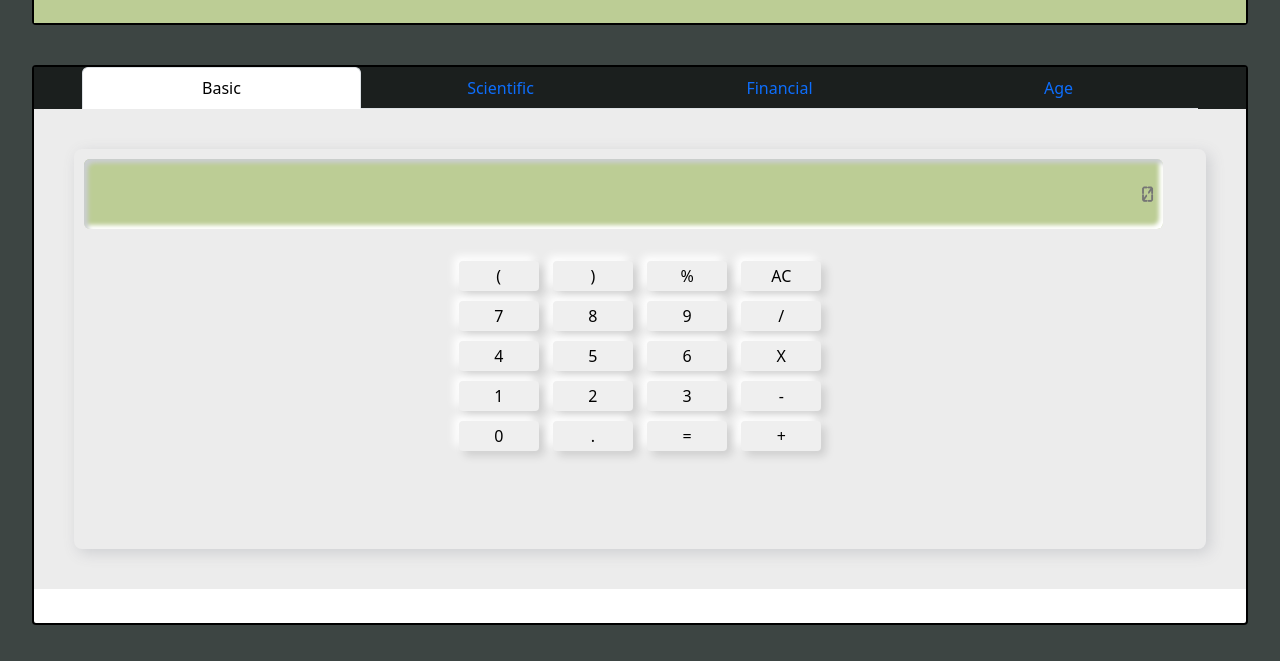
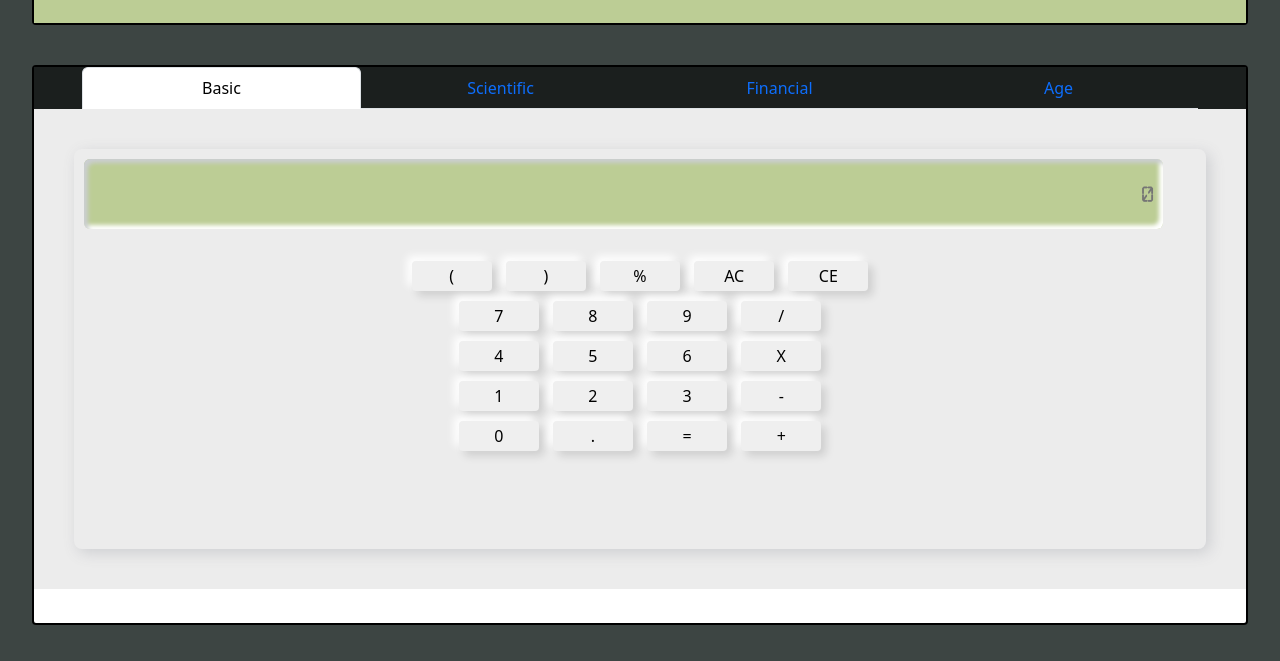
Before and after one commit to AyushSingh-Tomar/Calculator, a plain HTML site: page basic.html in a window 1280 px wide. Shown: the part 139-800 px from the top of the page. Drawn offline with nearby package versions, Linux system fonts and the light colour scheme.

Commit message:
changed changed

```diff
--- a/basic.html
+++ b/basic.html
@@ -46,6 +46,7 @@
                                 <button class="btn-calc">)</button>
                                 <button class="btn-calc">%</button>
                                 <button onclick="screen.value=''">AC</button>
+                                <button onclick="backspc()">CE</button>
                             </div>
                             <div class="rows-calc">
                                 <button class="btn-calc">7</button>
```
